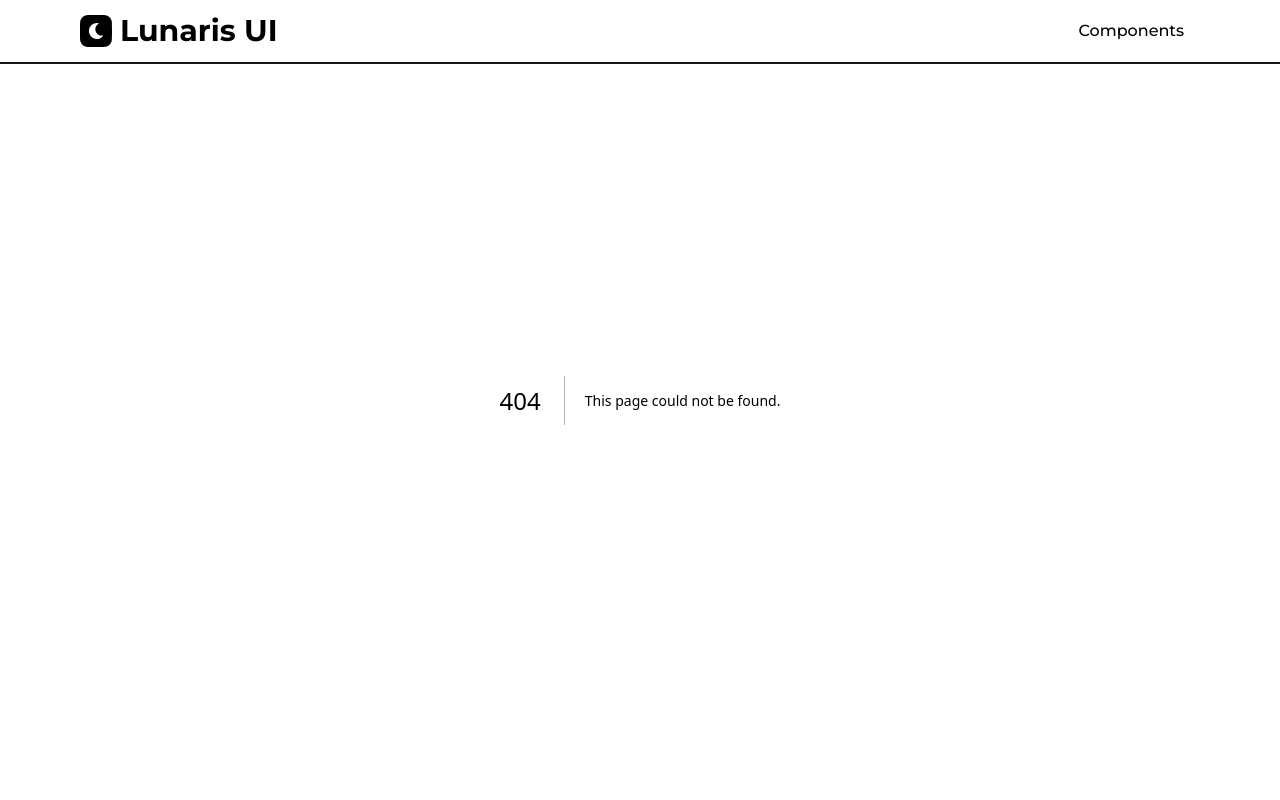
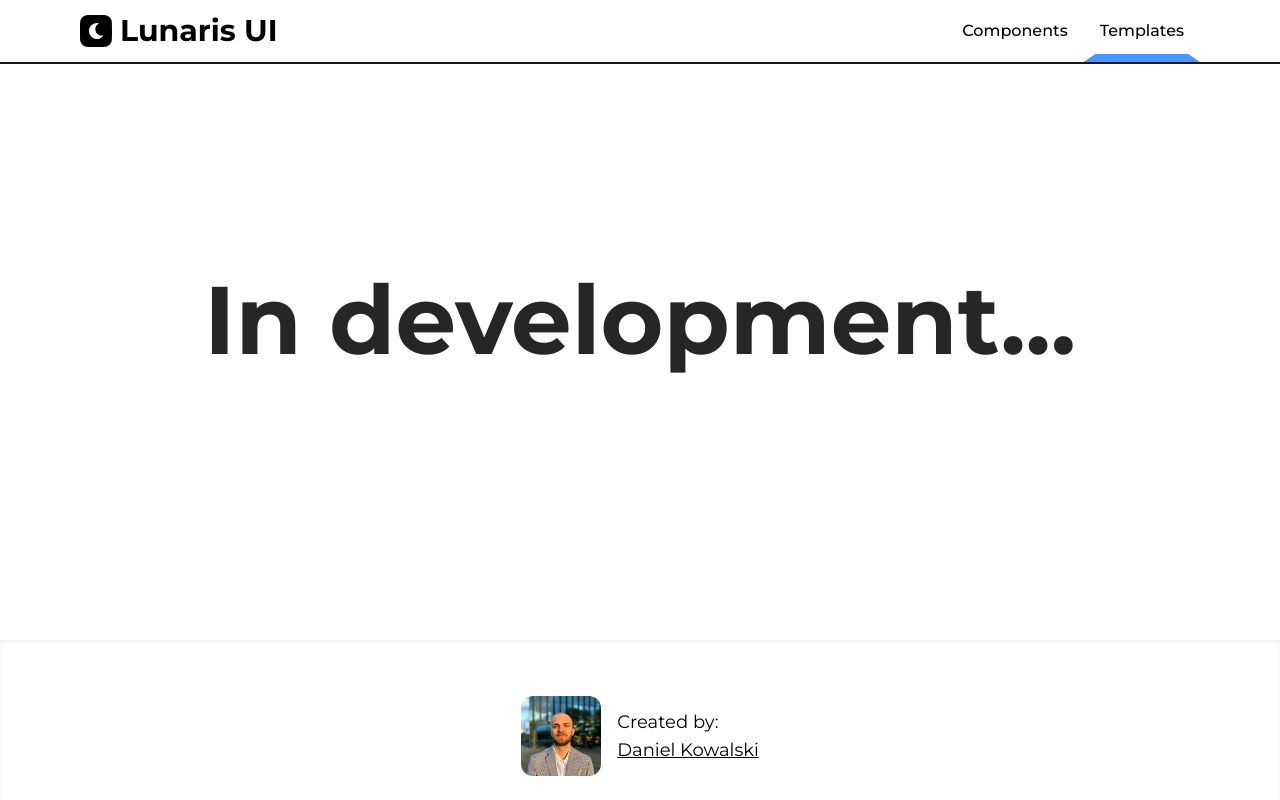
Before and after one commit to k0wal45/component-library, a Next.js app: page /templates in a window 1280 px wide. Before the commit this address had no page. Shown: the top 800 px of the page. Built offline with nearby package versions, Linux system fonts and the light colour scheme.

Commit message:
new page, templates coming soon

```diff
--- /dev/null
+++ b/app/templates/page.tsx
@@ -0,0 +1,11 @@
+import React from "react";
+
+const page = () => {
+  return (
+    <main className="grid place-items-center mx-auto h-[80vh]">
+      <h1 className="text-8xl font-bold text-neutral-800">In development...</h1>
+    </main>
+  );
+};
+
+export default page;
--- a/components/Navbar.tsx
+++ b/components/Navbar.tsx
@@ -30,6 +30,20 @@ const Navbar = () => {
               style={{ clipPath: "polygon(10% 0, 90% 0, 100% 100%, 0% 100%)" }}
             ></div>
           </li>
+          <li className="relative h-full flex items-center">
+            <Link href="/templates" className="mx-4">
+              Templates
+            </Link>
+
+            <div
+              className={`absolute w-full bottom-0 left-0 h-2 bg-primary z-[-1] transition-transform duration-600 ease-in-out ${
+                curretPath.startsWith("/templates")
+                  ? "translate-y-0"
+                  : "translate-y-12"
+              }`}
+              style={{ clipPath: "polygon(10% 0, 90% 0, 100% 100%, 0% 100%)" }}
+            ></div>
+          </li>
         </ul>
       </div>
     </nav>
```
